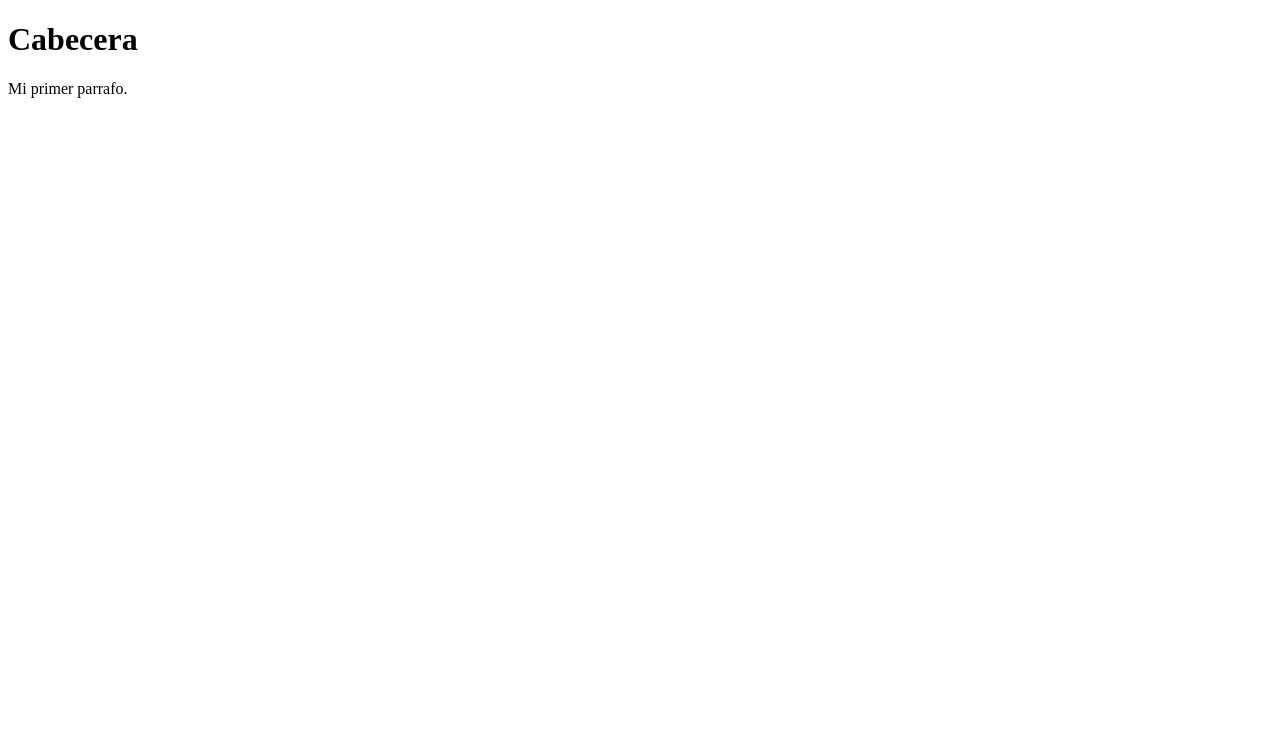
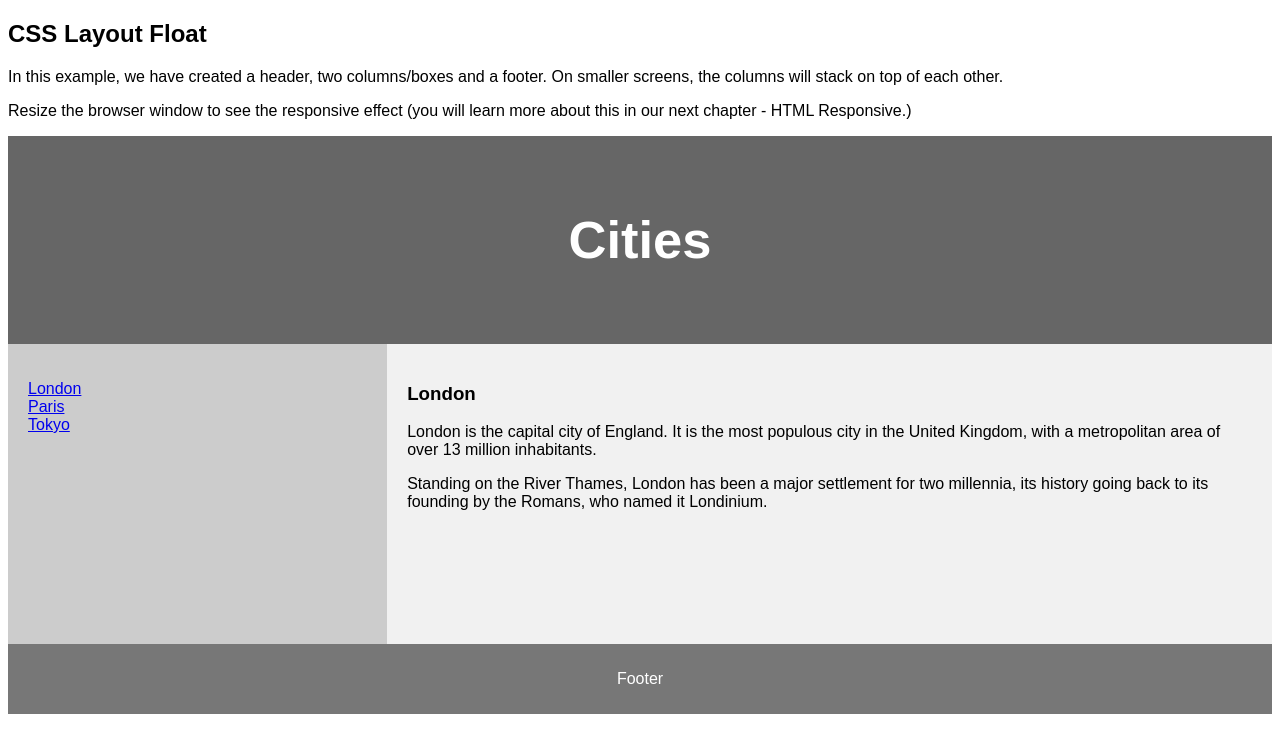
Before and after one commit to juafergar4/juafergar4.github.io, a plain HTML site: page index.html in a window 1280 px wide. Drawn offline with Linux system fonts and the light colour scheme.

Commit message:
Update index.html

```diff
--- a/index.html
+++ b/index.html
@@ -1,7 +1,103 @@
 <!DOCTYPE html>
-<html>
+<html lang="en">
+<head>
+<title>CSS Template</title>
+<meta charset="utf-8">
+<meta name="viewport" content="width=device-width, initial-scale=1">
+<style>
+* {
+  box-sizing: border-box;
+}
+
+body {
+  font-family: Arial, Helvetica, sans-serif;
+}
+
+/* Style the header */
+header {
+  background-color: #666;
+  padding: 30px;
+  text-align: center;
+  font-size: 35px;
+  color: white;
+}
+
+/* Create two columns/boxes that floats next to each other */
+nav {
+  float: left;
+  width: 30%;
+  height: 300px; /* only for demonstration, should be removed */
+  background: #ccc;
+  padding: 20px;
+}
+
+/* Style the list inside the menu */
+nav ul {
+  list-style-type: none;
+  padding: 0;
+}
+
+article {
+  float: left;
+  padding: 20px;
+  width: 70%;
+  background-color: #f1f1f1;
+  height: 300px; /* only for demonstration, should be removed */
+}
+
+/* Clear floats after the columns */
+section::after {
+  content: "";
+  display: table;
+  clear: both;
+}
+
+/* Style the footer */
+footer {
+  background-color: #777;
+  padding: 10px;
+  text-align: center;
+  color: white;
+}
+
+/* Responsive layout - makes the two columns/boxes stack on top of each other instead of next to each other, on small screens */
+@media (max-width: 600px) {
+  nav, article {
+    width: 100%;
+    height: auto;
+  }
+}
+</style>
+</head>
 <body>
-<h1>Cabecera</h1>
-<p>Mi primer parrafo.</p>
+
+<h2>CSS Layout Float</h2>
+<p>In this example, we have created a header, two columns/boxes and a footer. On smaller screens, the columns will stack on top of each other.</p>
+<p>Resize the browser window to see the responsive effect (you will learn more about this in our next chapter - HTML Responsive.)</p>
+
+<header>
+  <h2>Cities</h2>
+</header>
+
+<section>
+  <nav>
+    <ul>
+      <li><a href="#">London</a></li>
+      <li><a href="#">Paris</a></li>
+      <li><a href="#">Tokyo</a></li>
+    </ul>
+  </nav>
+
+  <article>
+    <h1>London</h1>
+    <p>London is the capital city of England. It is the most populous city in the  United Kingdom, with a metropolitan area of over 13 million inhabitants.</p>
+    <p>Standing on the River Thames, London has been a major settlement for two millennia, its history going back to its founding by the Romans, who named it Londinium.</p>
+  </article>
+</section>
+
+<footer>
+  <p>Footer</p>
+</footer>
+
 </body>
 </html>
```
